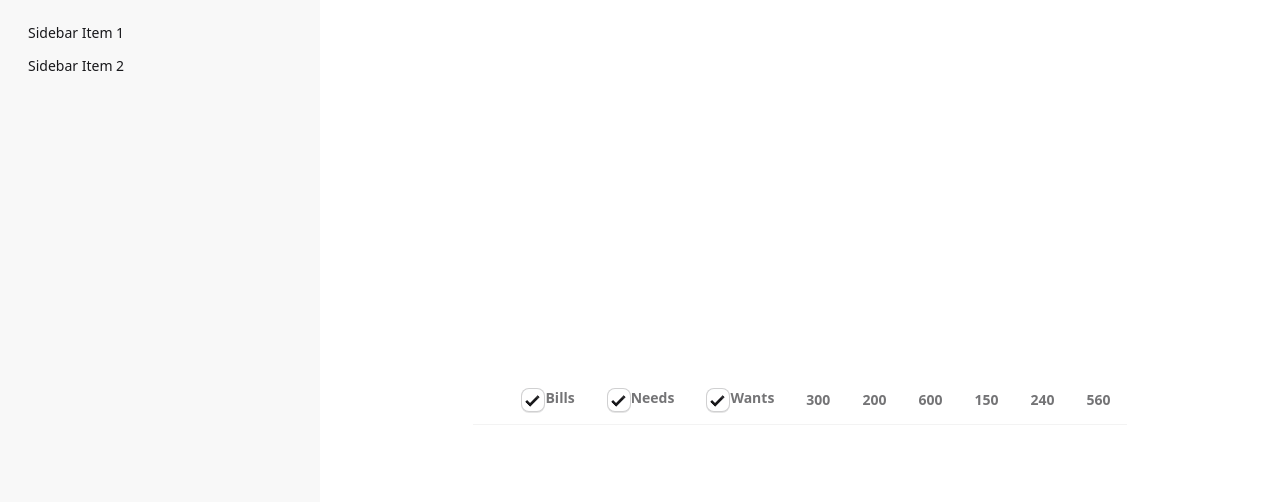
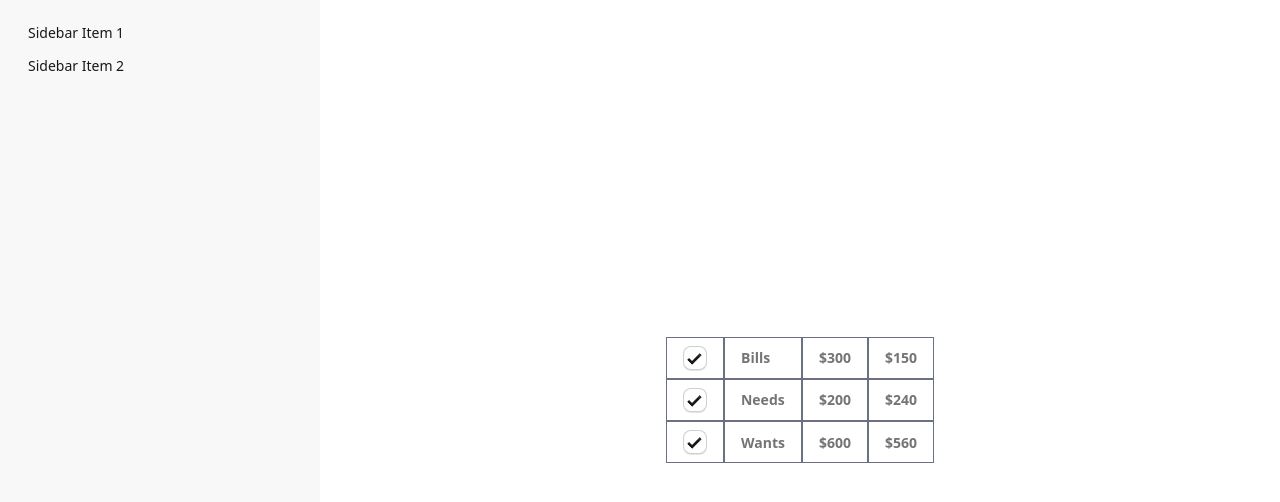
Before and after one commit to Devika123098/cashTip, a React (Vite) app in the folder frontend/: page /dashboard in a window 1280 px wide. Shown: the top 502 px of the page. Built offline with nearby package versions, Linux system fonts and the light colour scheme.

Commit message:
fix(dashboard): update Dashboard.jsx and TableRow.jsx

```diff
--- a/frontend/src/components/dashboard/Dashboard.jsx
+++ b/frontend/src/components/dashboard/Dashboard.jsx
@@ -16,15 +16,7 @@ const Dashboard = () => {
 							<thead>
 								<TableRow data={["Category", "Assigned", "Available"]} />
 							</thead>
-							<tbody>
-								{/* <TableRow
-									data={[
-										"Hart Hagerty",
-										"Desktop Support Technician",
-										"Purple",
-									]}
-								/>
-								<TableRow data={["Brice Swyre", "Tax Accountant", "Red"]} /> */}
+							<tbody className="flex flex-col">
 								{answers.map((answer, index) => (
 									<TableRow
 										key={index}
--- a/frontend/src/components/dashboard/components/TableRow.jsx
+++ b/frontend/src/components/dashboard/components/TableRow.jsx
@@ -4,37 +4,34 @@ const TableRow = ({
   availableAmounts = [300, 200, 600],
   assignedAmounts = [150, 240, 560],
 }) => {
-	const answerData = [];
-	const availableAmountData = [];
-	const assignedAmountData = [];
-
-	function renderData(dataStore, data, typeOfData = "answer") {
-		if (typeOfData === "answer") {
-			for (const d of data) {
-				dataStore.push(
-					<td>
-						<input type="checkbox" defaultChecked className="checkbox" />
-						{d}
-					</td>,
-				);
-			}
-		} else {
-			for (const d of data) {
-				dataStore.push(<td>{d}</td>);
-			}
-		}
-		return dataStore;
-	}
-
   return (
     <>
-			<tr>
-				<th></th>
-				{renderData(answerData, answers, "answer")}
-				{renderData(availableAmountData, availableAmounts, "")}
-				{renderData(assignedAmountData, assignedAmounts, "")}
+      {answers.map((answer, index) => (
+        <tr
+          key={`${key}-${index}`}
+          className="border border-gray-500 hover:bg-gray-50"
+        >
+          <td className="border border-gray-500 px-4 py-2">
+            <input
+              type="checkbox"
+              defaultChecked
+              className="checkbox accent-blue-500"
+              aria-label={`Select ${answer}`}
+            />
+          </td>
+          <td className="border border-gray-500 px-4 py-2 text-left">
+            {answer}
+          </td>
+          <td className="border border-gray-500 px-4 py-2 text-right">
+            ${availableAmounts[index].toLocaleString()}
+          </td>
+          <td className="border border-gray-500 px-4 py-2 text-right">
+            ${assignedAmounts[index].toLocaleString()}
+          </td>
         </tr>
+      ))}
     </>
   );
 };
+
 export default TableRow;
```
Lines whose indentation alone changed are shown as unchanged.
